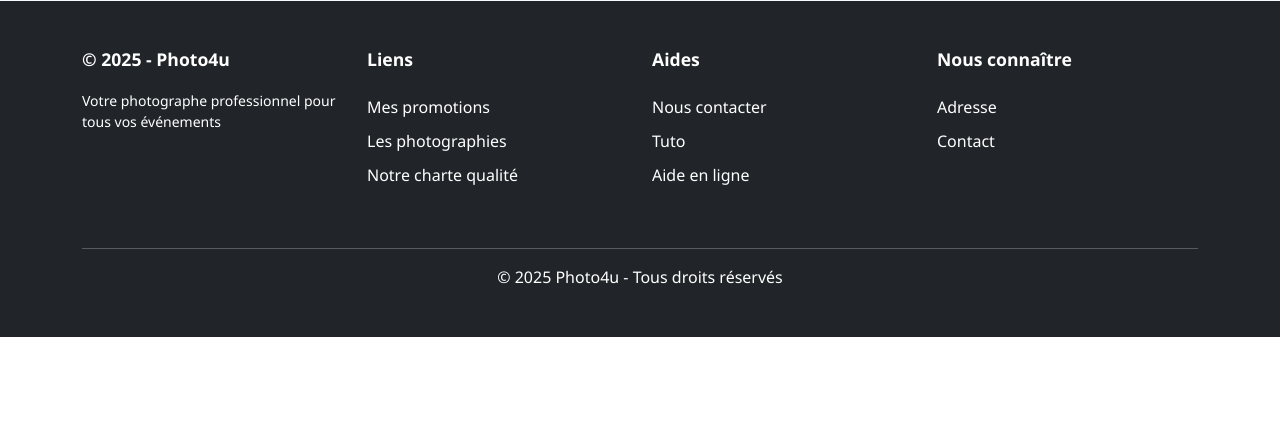
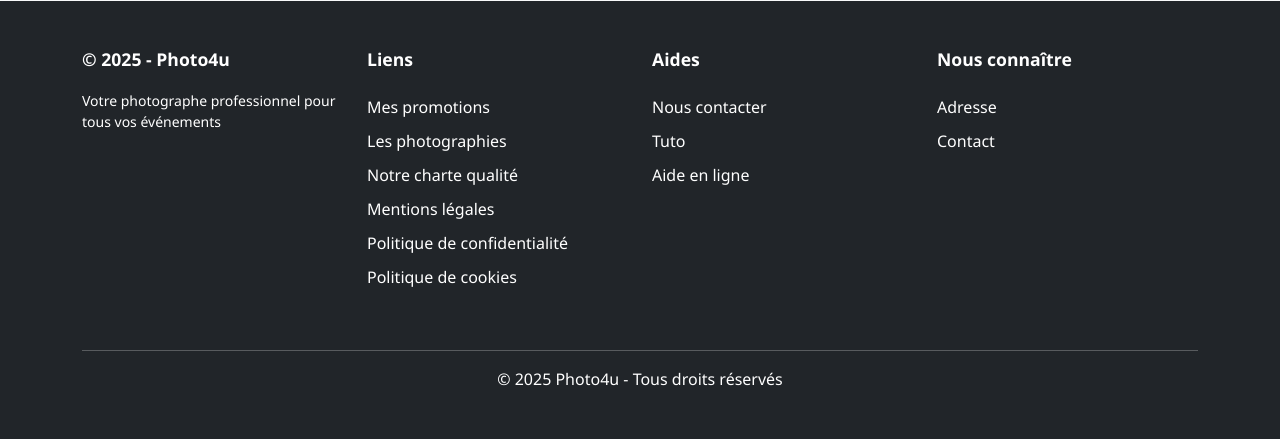
Before and after one commit to leoletanneur12/Photo4u, a PHP site: page /Photo4u/ in a window 1280 px wide. Shown: the part 2328-2767 px from the top of the page. Before the commit the page ends 2665 px from the top, so only its background shows below. Run offline with PHP 8.4, Linux system fonts and the light colour scheme.

Commit message:
Ajout des liens publics vers Contact et pages légales (accès visiteurs)

```diff
--- a/index.php
+++ b/index.php
@@ -45,7 +45,7 @@
                     </li>
                     <?php endif; ?>
                     <li class="nav-item">
-                        <a class="nav-link" href="#contact">Contact</a>
+                        <a class="nav-link" href="contact.php">Contact</a>
                     </li>
                 </ul>
                 <?php if (isLoggedIn()): ?>
@@ -413,12 +413,15 @@
                         <li><a href="#accueil" class="text-decoration-none text-muted hover-link">Mes promotions</a></li>
                         <li><a href="#galerie" class="text-decoration-none text-muted hover-link">Les photographies</a></li>
                         <li><a href="#tarifs" class="text-decoration-none text-muted hover-link">Notre charte qualité</a></li>
+                        <li><a href="mentions_legales.php" class="text-decoration-none text-muted hover-link">Mentions légales</a></li>
+                        <li><a href="politique_confidentialite.php" class="text-decoration-none text-muted hover-link">Politique de confidentialité</a></li>
+                        <li><a href="politique_cookies.php" class="text-decoration-none text-muted hover-link">Politique de cookies</a></li>
                     </ul>
                 </div>
                 <div class="col-lg-3 col-md-6 mb-4">
                     <h5>Aides</h5>
                     <ul class="list-unstyled">
-                        <li><a href="#contact" class="text-decoration-none text-muted hover-link">Nous contacter</a></li>
+                        <li><a href="contact.php" class="text-decoration-none text-muted hover-link">Nous contacter</a></li>
                         <li><a href="#" class="text-decoration-none text-muted hover-link">Tuto</a></li>
                         <li><a href="#" class="text-decoration-none text-muted hover-link">Aide en ligne</a></li>
                     </ul>
```
